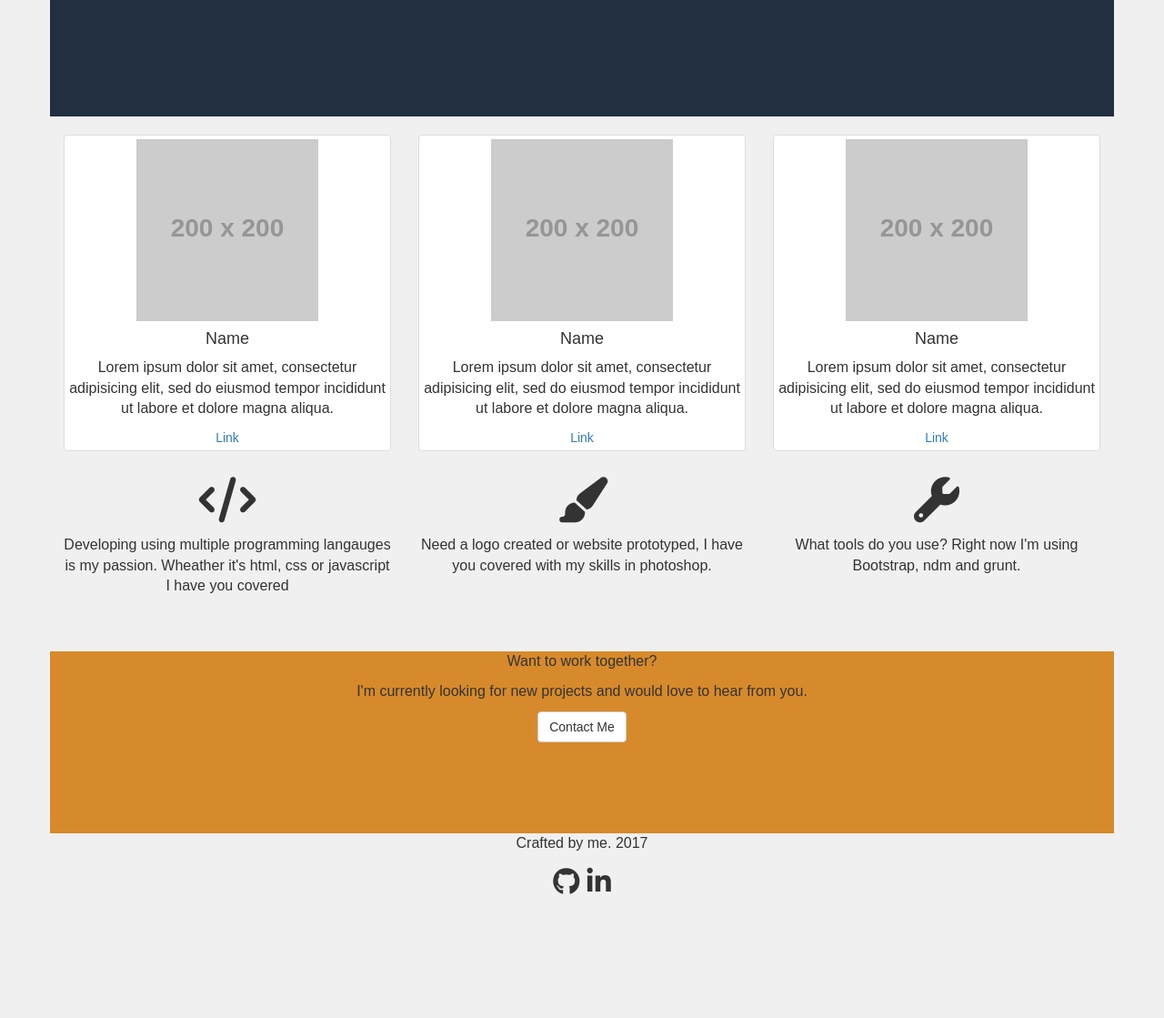
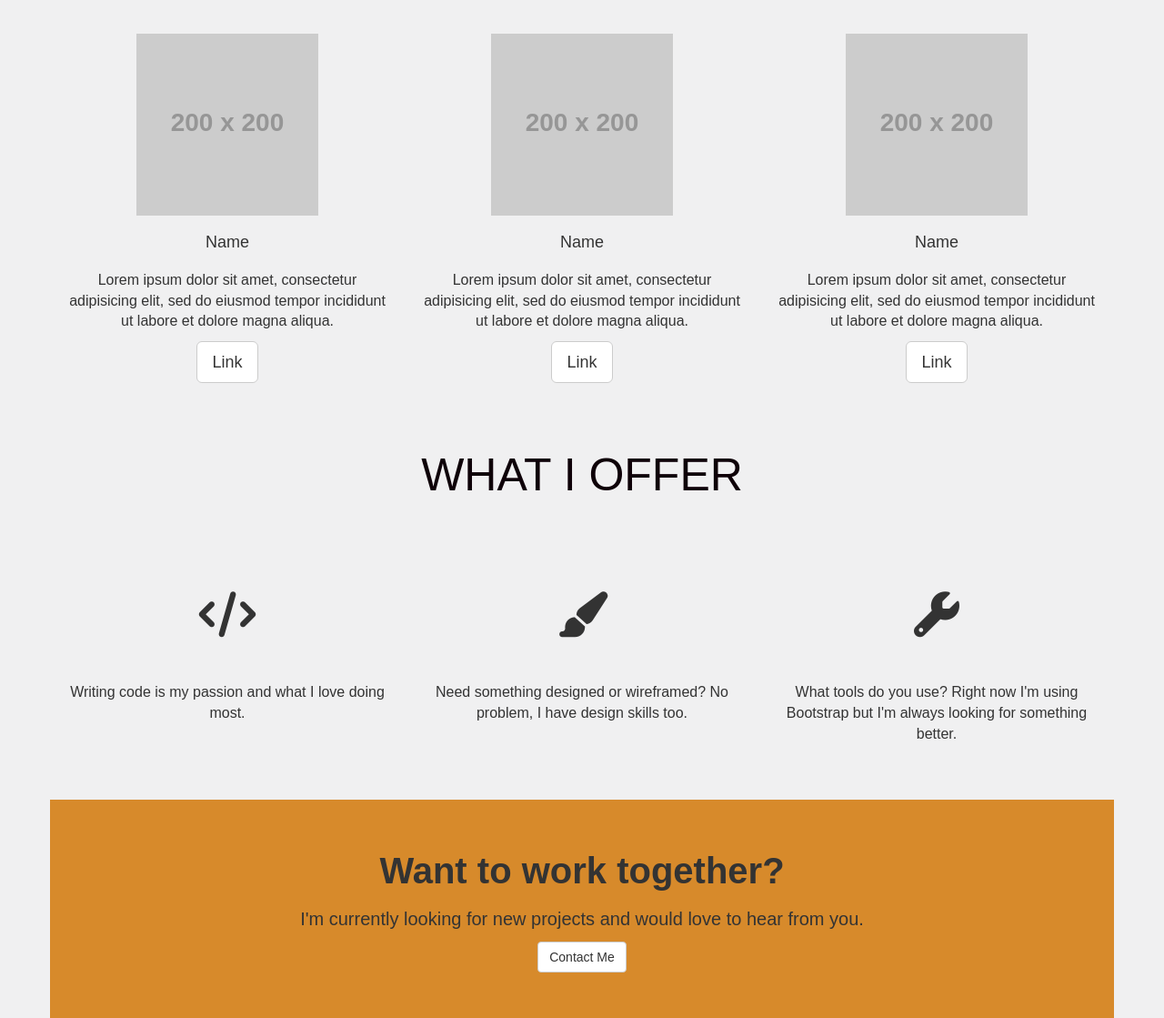
Before and after one commit to jwalker2276/Portfolio-Website, a plain HTML site: page index.html in a window 1280 px wide. Shown: the part 952-2071 px from the top of the page at 91% size. Before the commit the page ends 1968 px from the top, so only its background shows below. Drawn offline with nearby package versions, Linux system fonts and the light colour scheme; placeholder pictures from the web are drawn by us; a web font is replaced by a local one.

Commit message:
Updated styling and bs grid classes

```diff
--- a/css/main.css
+++ b/css/main.css
@@ -57,7 +57,25 @@ body {
         display:block !important;
     }
 }
-/*collapsed*/
+/*end of collapsed code override*/
+
+/*Navbar button color*/
+.navbar-default .navbar-toggle .icon-bar {
+    background-color: #f0f0f1;
+}
+/*Remove hover style*/
+.navbar-default .navbar-toggle:focus, .navbar-default .navbar-toggle:hover {
+    background-color: transparent;
+}
+/*Remove  navbar menu top border*/
+.navbar-default .navbar-collapse, .navbar-default .navbar-form {
+    border-color: transparent;
+}
+/*Nav bar menu links colors*/
+.navbar-default .navbar-nav>li>a {
+    color: #f0f0f1;
+}
+
 .wrapper {
     width: 100%;
     height: 100%;
@@ -107,6 +125,13 @@ h3 {
     font-size: 50px;
     text-transform: uppercase;
     color: #0E0108;
+    /*Over-ride bs margins for h3*/
+    margin-top: 0px;
+    margin-bottom: 0px;
+}
+h4 {
+    margin-top: 20px;
+    margin-bottom: 20px;
 }
 p {
     font-size: 16px;
@@ -116,34 +141,37 @@ p {
 }
 .thumbnail {
     margin-top: 20px;
+    background-color: transparent;
+    border: 0px solid transparent;
+}
+.thumbnail>img {
+    margin-top: 10px;
+    margin-bottom: 10px;
+}
+#work-together-banner {
+    font-weight: bold;
+    font-size: 40px;
+}
+#work-together-text {
+    font-weight: normal;
+    font-size: 20px;
+}
+.skill-icons {
+    font-size: 50px;
 }
 .social-icons {
     font-size: 30px;
 }
-.skill-icons {
-    font-size: 50px;
+.margin-space-lg {
+    margin-top: 50px;
+    margin-bottom: 50px;
 }
+.margin-space-sm {
+    margin-top: 20px;
+    margin-bottom: 20px;
+}
+
 /*Colors*/
-.attention-color {
+#sec-work-together {
     background-color: #d78a2b;
 }
-/*Section size adjustments*/
-#my-work-header {
-    min-height: 280px;
-}
-#my-skills {
-    min-height: 200px;
-}
-#sec-work-together {
-    min-height: 200px;
-}
-#sec-footer {
-    min-height: 100px;
-}
-/*Testing tools*/
-.box-size-red {
-    background-color: #f0f0f1;
-}
-.box-size-blue {
-    background-color: #212f41;
-}
--- a/index.html
+++ b/index.html
@@ -28,13 +28,10 @@
                 <div class="collapse navbar-collapse" id="bs-navbar-collapse">
                   <ul class="nav navbar-nav">
                       <li><a href="#">My Work</a></li>
-                      <li><a href="#">My Skills</a></li>
+                      <li><a href="#">What I Offer</a></li>
                       <li><a href="#">Contact Me</a></li>
                   </ul>
-                  <!--
-                  <ul class="nav navbar-nav navbar-right">
-                  </ul>
-              </div>--><!-- /.navbar-collapse -->
+              </div><!-- /.navbar-collapse -->
             </div><!-- /.container-fluid -->
         </nav>
         <!-- Hero section -->
@@ -51,73 +48,80 @@
         <!-- Main container  -->
         <div class="container">
             <!-- My work section  -->
-            <div class="row box-size-blue">
-                <div class="col-md-12 centered-text" id="my-work-header">
+            <div class="row centered-text margin-space-lg" id="my-work-header">
+                <div class="col-md-12">
                     <h3>My Work</h3>
                 </div>
             </div>
-            <div class="row centered-text box-size-red">
-                <div class="col-md-4">
+
+            <div class="row centered-text margin-space-lg">
+                <div class="col-sm-4">
                     <div class="thumbnail">
                         <img src="http://via.placeholder.com/200x200" alt="">
                         <h4>Name</h4>
                         <p>Lorem ipsum dolor sit amet, consectetur adipisicing elit, sed do eiusmod tempor incididunt ut labore et dolore magna aliqua.</p>
-                        <a href="#">Link</a>
+                        <a class="btn btn-default btn-lg" href="#">Link</a>
                     </div>
                 </div>
-                <div class="col-md-4">
+                <div class="col-sm-4">
                     <div class="thumbnail">
                         <img src="http://via.placeholder.com/200x200" alt="">
                         <h4>Name</h4>
                         <p>Lorem ipsum dolor sit amet, consectetur adipisicing elit, sed do eiusmod tempor incididunt ut labore et dolore magna aliqua.</p>
-                        <a href="#">Link</a>
+                        <a class="btn btn-default btn-lg" href="#">Link</a>
                     </div>
                 </div>
-                <div class="col-md-4">
+                <div class="col-sm-4">
                     <div class="thumbnail">
                         <img src="http://via.placeholder.com/200x200" alt="">
                         <h4>Name</h4>
                         <p>Lorem ipsum dolor sit amet, consectetur adipisicing elit, sed do eiusmod tempor incididunt ut labore et dolore magna aliqua.</p>
-                        <a href="#">Link</a>
+                        <a class="btn btn-default btn-lg" href="#">Link</a>
                     </div>
                 </div>
             <!-- End of My work section -->
             </div>
 
+            <div class="row centered-text margin-space-lg" id="my-skills-header">
+                <div class="col-md-12">
+                    <h3>What I Offer</h3>
+                </div>
+            </div>
+
             <!-- What I offer -->
-            <div class="row centered-text box-size-red" id="my-skills">
-                <div class="col-md-4">
+            <div class="row centered-text margin-space-lg" id="my-skills">
+                <div class="col-sm-4">
                     <div class="skill-icons">
-                        <i class="fa fa-code" aria-hidden="true"></i>
-                        <p>Developing using multiple programming langauges is my passion. Wheather it's html, css or javascript I have you covered</p>
+                        <i class="fa fa-code skill-icons margin-space-lg" aria-hidden="true"></i>
+                        <p>Writing code is my passion and what I love doing most.</p>
                     </div>
                 </div>
-                <div class="col-md-4">
+                <div class="col-sm-4">
                     <div class="skill-icons">
-                        <i class="fa fa-paint-brush skill-icons" aria-hidden="true"></i>
-                        <p>Need a logo created or website prototyped, I have you covered with my skills in photoshop.</p>
+                        <i class="fa fa-paint-brush skill-icons margin-space-lg" aria-hidden="true"></i>
+                        <p>Need something designed or wireframed? No problem, I have design skills too.</p>
                     </div>
                 </div>
-                <div class="col-md-4">
+                <div class="col-sm-4">
                     <div class="skill-icons">
-                        <i class="fa fa-wrench skill-icons" aria-hidden="true"></i>
-                        <p>What tools do you use? Right now I'm using Bootstrap, ndm and grunt.</p>
+                        <i class="fa fa-wrench skill-icons margin-space-lg" aria-hidden="true"></i>
+                        <p>What tools do you use? Right now I'm using Bootstrap but I'm always looking for something better.</p>
                     </div>
                 </div>
             </div>
             <!-- End of what I offer -->
 
             <!-- Work together section  -->
-            <div class="row centered-text box-size-red">
-                <div class="col-md-12 attention-color" id="sec-work-together">
-                        <p>Want to work together?</p>
-                        <p>I'm currently looking for new projects and would love to hear from you.</p>
+            <div class="row centered-text margin-space-lg attention-color" id="sec-work-together">
+                <div class="col-md-12 margin-space-lg">
+                        <p id="work-together-banner">Want to work together?</p>
+                        <p id="work-together-text">I'm currently looking for new projects and would love to hear from you.</p>
                         <button type="button" class="btn btn-default">Contact Me</button>
                 </div>
             </div>
             <!-- End work together section  -->
             <!-- Footer -->
-            <div class="row centered-text box-size-red" id="sec-footer">
+            <div class="row centered-text margin-space-lg" id="sec-footer">
                 <div class="col-md-12">
                     <p>Crafted by me. 2017</p>
                     <div class="social-icons">
```
